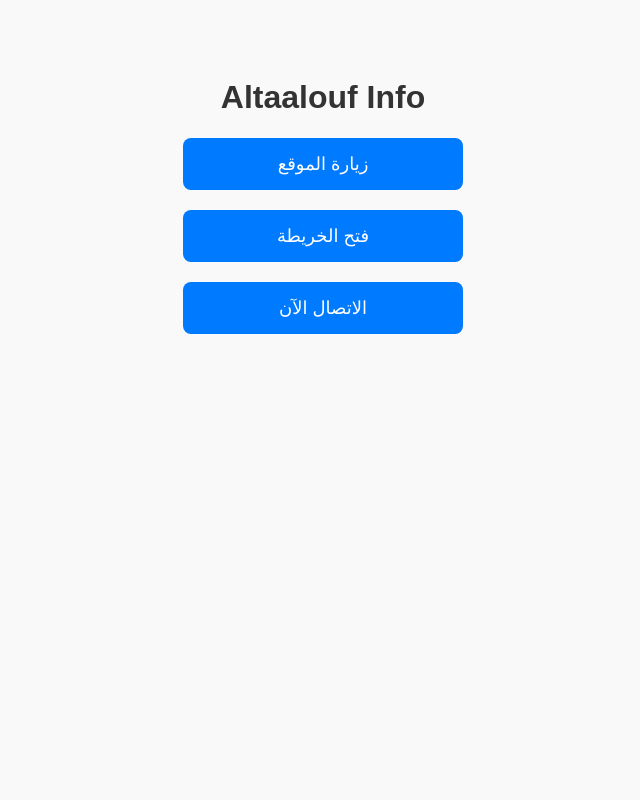
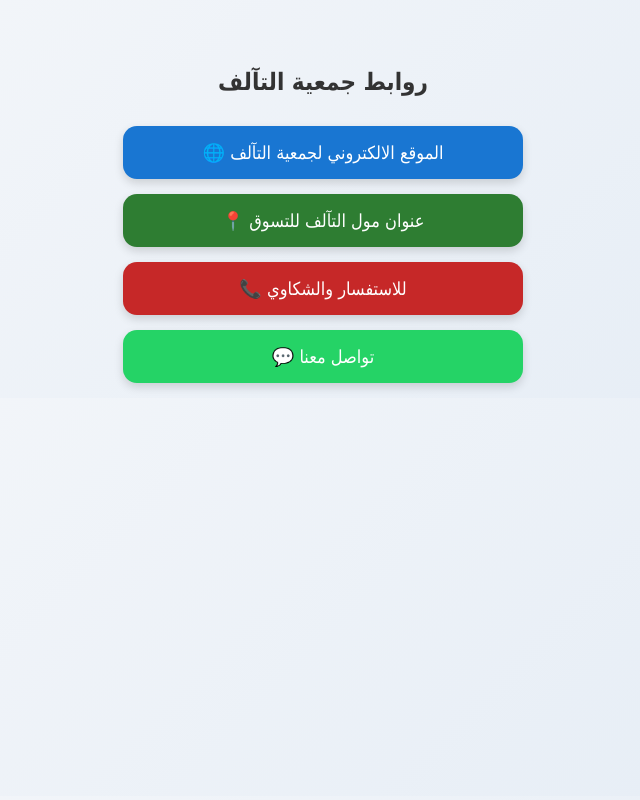
Before and after one commit to aisraa905-dot/altaalouf-page-, a plain HTML site: page index.html in a window 1280 px wide. Shown: the whole page, without its empty margins (317-957 px from the left). Drawn offline with Linux system fonts and the light colour scheme.

Commit message:
Update index.html
تحديث الصفحه

```diff
--- a/index.html
+++ b/index.html
@@ -2,39 +2,60 @@
 <html lang="ar">
 <head>
   <meta charset="UTF-8">
-    <meta name="viewport" content="width=device-width, initial-scale=1.0">
-    <title>Altaalouf Info</title>
+  <title>جمعية التآلف</title>
   <style>
     body {
-            font-family: Arial, sans-serif;
+      font-family: Tahoma, Arial;
       text-align: center;
-            padding: 50px;
-            background-color: #f9f9f9;
+      padding-top: 40px;
+      background: linear-gradient(135deg, #f5f7fa, #e4ecf5);
     }
-        h1 {
+    h2 {
+      margin-bottom: 30px;
       color: #333;
     }
     .btn {
       display: block;
-            width: 250px;
-            margin: 20px auto;
-            padding: 15px;
-            background-color: #007bff;
+      margin: 15px auto;
+      padding: 16px 20px;
+      width: 90%;
+      max-width: 360px;
+      background: #1e88e5;
       color: white;
       text-decoration: none;
+      border-radius: 14px;
       font-size: 18px;
-            border-radius: 8px;
-            transition: 0.3s;
+      box-shadow: 0 4px 10px rgba(0,0,0,0.15);
+      transition: 0.2s;
     }
     .btn:hover {
-            background-color: #0056b3;
+      transform: scale(1.03);
     }
+    .site { background: #1976d2; }
+    .map { background: #2e7d32; }
+    .call { background: #c62828; }
+    .whatsapp { background: #25d366; }
   </style>
 </head>
 <body>
-    <h1>Altaalouf Info</h1>
-    <a class="btn" href="http://altaalouf.org/new.html" target="_blank">زيارة الموقع</a>
-    <a class="btn" href="https://maps.app.goo.gl/UBNYrpL2M9XPYntL6" target="_blank">فتح الخريطة</a>
-    <a class="btn" href="tel:+963930033034">الاتصال الآن</a>
+
+  <h2>روابط جمعية التآلف</h2>
+
+  <a class="btn site" href="http://altaalouf.org/new.html">
+    🌐 الموقع الالكتروني لجمعية التآلف
+  </a>
+
+  <a class="btn map" href="https://maps.app.goo.gl/UBNYrpL2M9XPYntL6">
+    📍 عنوان مول التآلف للتسوق
+  </a>
+
+  <a class="btn call" href="tel:0930033034">
+    📞 للاستفسار والشكاوي
+  </a>
+
+  <a class="btn whatsapp" href="tel:0930099064">
+    💬 تواصل معنا
+  </a>
+
 </body>
 </html>
```
Lines whose indentation alone changed are shown as unchanged.
